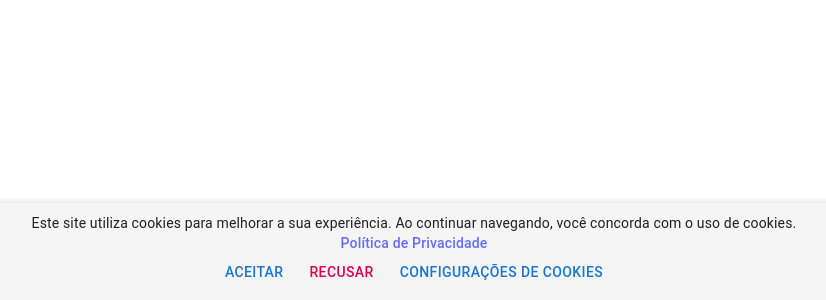
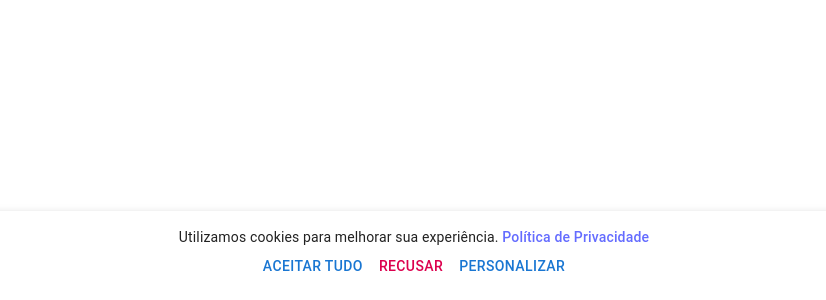
Before and after one commit to vhlpdevelop/bonify-app, a React (Vite) app: page / in a window 1280 px wide. Shown: the part 500-800 px from the top of the page, without its empty margins (226-1052 px from the left). Built offline with nearby package versions, Linux system fonts and the light colour scheme.

Commit message:
Cookies v0.1.3

```diff
--- a/src/App.jsx
+++ b/src/App.jsx
@@ -7,133 +7,115 @@ import { Route, Routes, useLocation, useNavigate } from 'react-router-dom';
 import HotspotRedirect from './components/HotspotRedirect';
 import CookieSettings from './components/CookieSettings';
 import PrivacyPolicy from './components/PrivacyPolicy';
-import { initGA, trackPageView } from './js/analytics'; // Importa as funções de rastreamento
+import { initGA, trackPageView } from './js/analytics';
 
 const App = () => {
   const [cookieConsent, setCookieConsent] = useState({
-    essential: true, // Cookies essenciais (sempre ativos)
-    analytics: false, // Cookies de análise (Google Analytics)
-    marketing: false, // Cookies de marketing
+    essential: true,
+    analytics: false,
+    marketing: false,
   });
   const [openCookieBanner, setOpenCookieBanner] = useState(false);
   const [snackbarOpen, setSnackbarOpen] = useState(false);
-  const location = useLocation(); // Hook para obter a localização atual
-  const navigate = useNavigate(); // Hook para navegação
+  const location = useLocation();
+  const navigate = useNavigate();
 
-  // Verifica se o usuário já deu consentimento ao carregar o app
+  // Verifica consentimento ao carregar
   useEffect(() => {
-    const consent = JSON.parse(localStorage.getItem('cookieConsent'));
-    if (consent === null) {
-      setOpenCookieBanner(true); // Mostra o banner se não houver consentimento
+    const savedConsent = localStorage.getItem('cookieConsent');
+    if (savedConsent) {
+      setCookieConsent(JSON.parse(savedConsent));
     } else {
-      setCookieConsent(consent); // Define o estado de consentimento
+      setOpenCookieBanner(true);
     }
   }, []);
 
-  // Inicializa o Google Analytics se o usuário consentir com cookies de análise
+  // Inicializa GA se consentido
   useEffect(() => {
     if (cookieConsent.analytics) {
-      initGA('G-FX9LLWKZMH'); // Substitua pelo seu ID de rastreamento
+      initGA('G-FX9LLWKZMH');
+      trackPageView(location.pathname); // Rastreia a página inicial
     }
-  }, [cookieConsent.analytics]);
+  }, [cookieConsent.analytics, location.pathname]);
 
-  // Rastreia a visualização da página se o usuário consentir com cookies de análise
-  useEffect(() => {
-    if (cookieConsent.analytics) {
-      trackPageView(location.pathname);
-    }
-  }, [location, cookieConsent.analytics]);
-
-
-  const handleSaveCookiePreferences = (preferences) => {
-    localStorage.setItem('cookieConsent', JSON.stringify(preferences));
-    setCookieConsent(preferences);
-  };
-
-  // Função para lidar com o consentimento do usuário
+  // Função de consentimento unificada
   const handleConsent = (consent) => {
     const newConsent = {
-      essential: true, // Cookies essenciais sempre ativos
-      analytics: consent, // Cookies de análise baseados no consentimento
-      marketing: false, // Cookies de marketing (opcional)
+      essential: true,
+      analytics: consent,
+      marketing: consent, // Se quiser ativar marketing junto com analytics
     };
+
     localStorage.setItem('cookieConsent', JSON.stringify(newConsent));
     setCookieConsent(newConsent);
     setOpenCookieBanner(false);
-    setSnackbarOpen(true); // Mostra um feedback visual
+    setSnackbarOpen(true);
+
+    // Força novo carregamento se consentimento for dado posteriormente
+    if (consent && !window.gaInitialized) {
+      initGA('G-FX9LLWKZMH');
+      window.gaInitialized = true;
+    }
   };
 
-  // Fecha o Snackbar
-  const handleSnackbarClose = () => {
-    setSnackbarOpen(false);
+  // Atualiza preferências salvas
+  const handleSaveCookiePreferences = (preferences) => {
+    const updatedConsent = {
+      ...preferences,
+      essential: true // Garante cookies essenciais
+    };
+
+    localStorage.setItem('cookieConsent', JSON.stringify(updatedConsent));
+    setCookieConsent(updatedConsent);
+
+    if (updatedConsent.analytics && !window.gaInitialized) {
+      initGA('G-FX9LLWKZMH');
+      window.gaInitialized = true;
+    }
   };
 
-  // Ocultar o banner de cookies na página de configurações de cookies
+  const handleSnackbarClose = () => setSnackbarOpen(false);
   const showCookieBanner = openCookieBanner && location.pathname !== '/cookie-settings';
 
   return (
     <ThemeProvider theme={theme}>
       <CssBaseline />
-      <Box
-        display="flex"
-        justifyContent="center"
-        alignItems="center"
-        minHeight="100vh"
-        width="100vw"
-        border="0"
-      >
-        {/* Rotas da Aplicação */}
+      <Box display="flex" justifyContent="center" alignItems="center" minHeight="100vh" width="100vw">
         <Routes>
           <Route path="/hotspot-redirect" element={<HotspotRedirect />} />
-          <Route
-            path="/cookie-settings"
-            element={<CookieSettings onSave={handleSaveCookiePreferences} />}
-          /> {/* Rota para configurações de cookies */}
-          <Route path="/privacy-policy" element={<PrivacyPolicy />} /> {/* Rota para política de privacidade */}
+          <Route path="/cookie-settings" element={<CookieSettings onSave={handleSaveCookiePreferences} />} />
+          <Route path="/privacy-policy" element={<PrivacyPolicy />} />
         </Routes>
 
-        {/* Banner de Cookies como Footer */}
         {showCookieBanner && (
-          <Box
-            sx={{
-              position: 'fixed',
-              bottom: 0,
-              left: 0,
-              right: 0,
-              backgroundColor: '#f5f5f5',
-              padding: '10px',
-              textAlign: 'center',
-              boxShadow: '0px -2px 5px rgba(0, 0, 0, 0.1)',
-            }}
-          >
+          <Box sx={bannerStyle}>
             <Typography variant="body2">
-              Este site utiliza cookies para melhorar a sua experiência. Ao continuar navegando, você concorda com o uso de cookies.
-              <br />
-              <a href="/privacy-policy" target="_blank" rel="noopener noreferrer">
-                Política de Privacidade
-              </a>
+              Utilizamos cookies para melhorar sua experiência.
+              <a href="/privacy-policy" target="_blank" rel="noopener"> Política de Privacidade</a>
             </Typography>
-            <Button onClick={() => handleConsent(true)} color="primary" sx={{ marginRight: '10px' }}>
-              Aceitar
-            </Button>
-            <Button onClick={() => handleConsent(false)} color="secondary">
-              Recusar
-            </Button>
-            <Button onClick={() => navigate('/cookie-settings')} color="primary" sx={{ marginLeft: '10px' }}>
-              Configurações de Cookies
-            </Button>
+            <Button onClick={() => handleConsent(true)} color="primary">Aceitar Tudo</Button>
+            <Button onClick={() => handleConsent(false)} color="secondary">Recusar</Button>
+            <Button onClick={() => navigate('/cookie-settings')} color="primary">Personalizar</Button>
           </Box>
         )}
 
-        {/* Snackbar para Feedback */}
         <Snackbar open={snackbarOpen} autoHideDuration={3000} onClose={handleSnackbarClose}>
-          <Alert onClose={handleSnackbarClose} severity="success" sx={{ width: '100%' }}>
-            Preferências de cookies salvas com sucesso!
-          </Alert>
+          <Alert severity="success">Preferências salvas!</Alert>
         </Snackbar>
       </Box>
     </ThemeProvider>
   );
 };
 
+const bannerStyle = {
+  position: 'fixed',
+  bottom: 0,
+  left: 0,
+  right: 0,
+  bgcolor: 'background.paper',
+  p: 2,
+  textAlign: 'center',
+  boxShadow: 3,
+};
+
 export default App;
--- a/src/components/CookieSettings.jsx
+++ b/src/components/CookieSettings.jsx
@@ -3,7 +3,7 @@ import { Typography, Checkbox, FormControlLabel, Button } from '@mui/material';
 import { useNavigate } from 'react-router-dom';
 
 const CookieSettings = ({ onSave }) => {
-  const [cookies, setCookies] = useState({
+  const [cookies, setCookies] = useState(JSON.parse(localStorage.getItem('cookieConsent')) || {
     essential: true,
     analytics: false,
     marketing: false,
@@ -19,10 +19,8 @@ const CookieSettings = ({ onSave }) => {
   };
 
   const handleSave = () => {
-    if (onSave) {
-      onSave(cookies); // Passa as preferências de cookies para o componente pai
-    }
-    navigate(-1); // Volta para a rota anterior após salvar
+    onSave({ ...cookies, essential: true }); // Força cookies essenciais
+    navigate(-1);
   };
 
   return (
@@ -30,12 +28,9 @@ const CookieSettings = ({ onSave }) => {
       <Typography variant="h6">Configurações de Cookies</Typography>
       <FormControlLabel
         control={
-          <Checkbox
-            checked={cookies.essential}
-            onChange={handleChange}
-            name="essential"
-            color="primary"
-            disabled // Cookies essenciais não podem ser desativados
+          <FormControlLabel
+            control={<Checkbox checked={true} disabled />}
+            label="Cookies Essenciais (Obrigatórios)"
           />
         }
         label="Cookies Essenciais"
@@ -44,23 +39,10 @@ const CookieSettings = ({ onSave }) => {
         control={
           <Checkbox
             checked={cookies.analytics}
-            onChange={handleChange}
-            name="analytics"
-            color="primary"
+            onChange={(e) => setCookies({...cookies, analytics: e.target.checked})}
           />
         }
-        label="Cookies de Análise (Google Analytics)"
-      />
-      <FormControlLabel
-        control={
-          <Checkbox
-            checked={cookies.marketing}
-            onChange={handleChange}
-            name="marketing"
-            color="primary"
-          />
-        }
-        label="Cookies de Marketing"
+        label="Analíticos (Google Analytics)"
       />
       <Button variant="contained" color="primary" onClick={handleSave} sx={{ marginTop: '20px' }}>
         Salvar e Voltar
```
